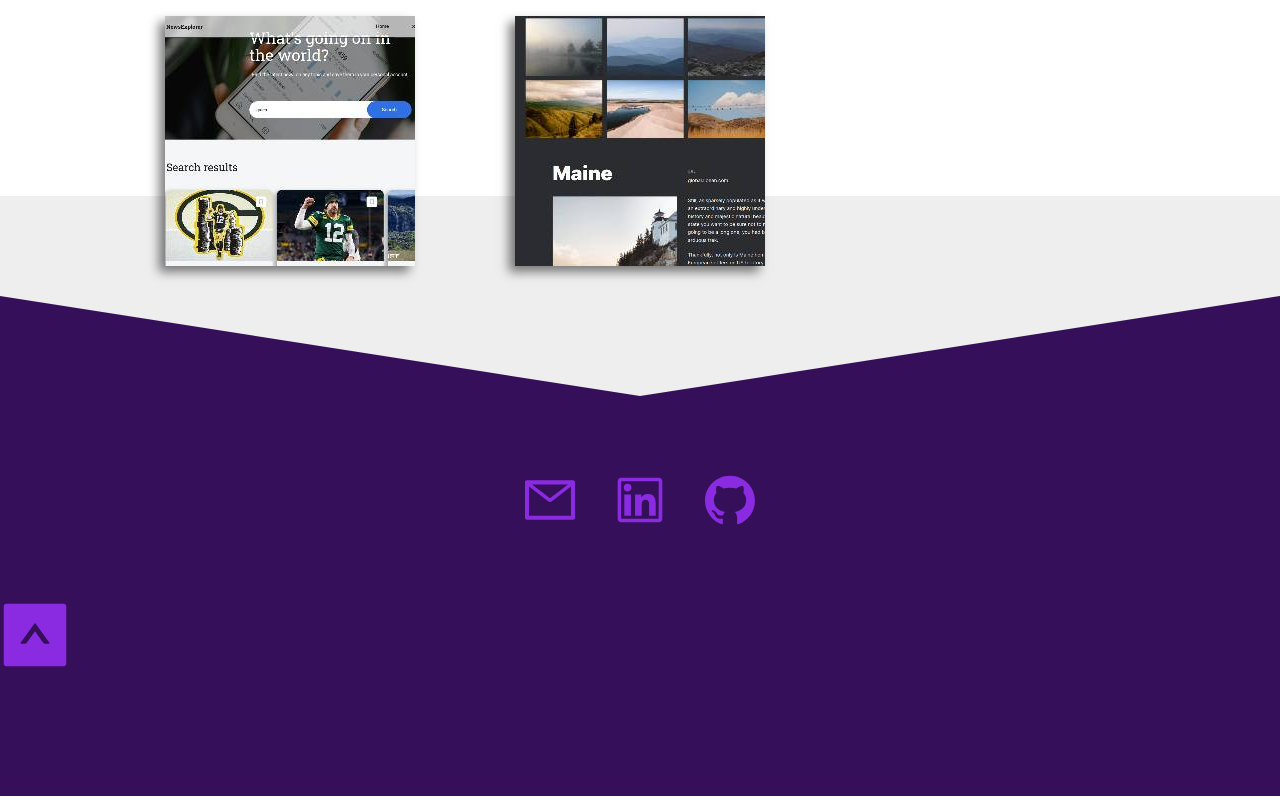
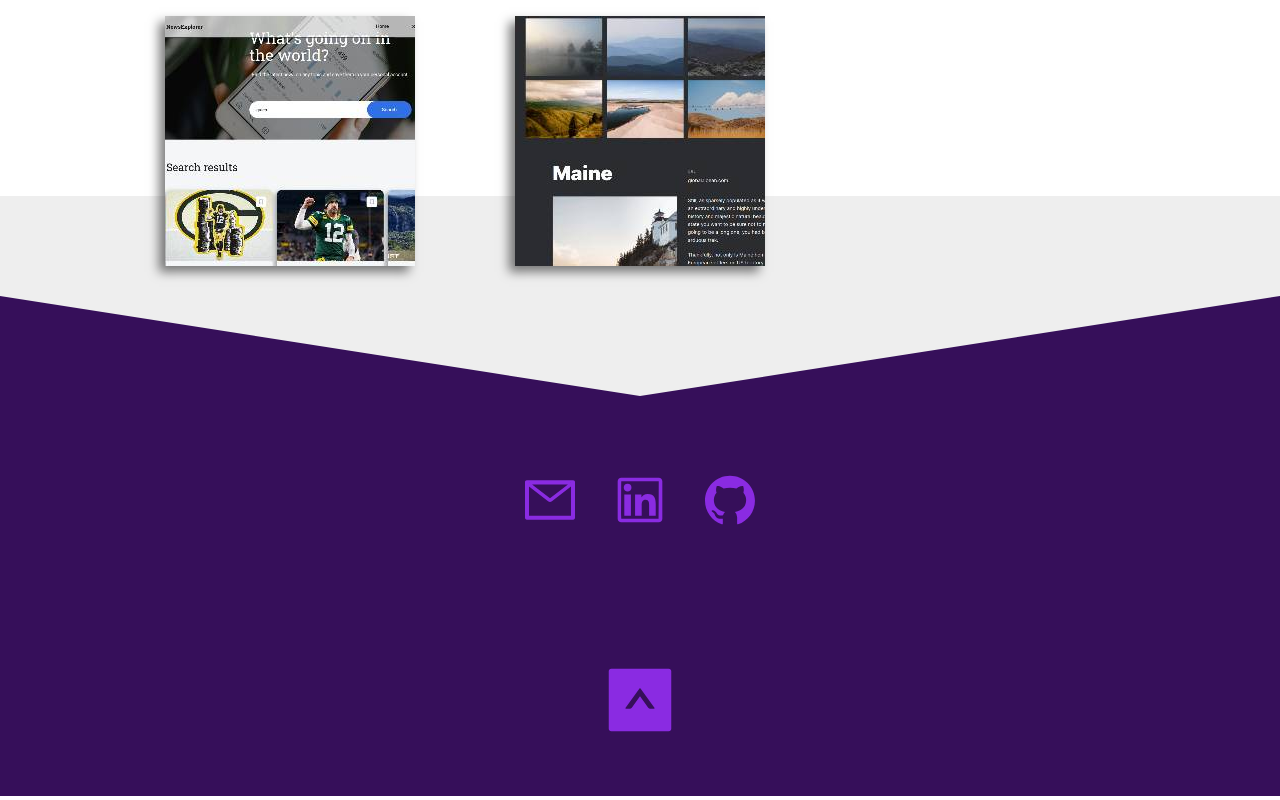
Before and after one commit to bar-amit/bar-amit.github.io, a React (Create React App) app: page / in a window 1280 px wide. Shown: the part 1660-2460 px from the top of the page. Built offline with nearby package versions, Linux system fonts and the light colour scheme.

Commit message:
feat: scroll

```diff
--- a/package.json
+++ b/package.json
@@ -12,6 +12,7 @@
     "react": "^17.0.2",
     "react-dom": "^17.0.2",
     "react-scripts": "5.0.0",
+    "react-scroll": "^1.8.6",
     "web-vitals": "^2.1.4"
   },
   "scripts": {
--- a/src/App.css
+++ b/src/App.css
@@ -206,9 +206,13 @@
   opacity: 0.5;
 }
 
-.footer__arrow {
+.footer__container {
   width: 100%;
   height: 200px;
+  display: flex;
+  flex-direction: column;
+  justify-content: center;
+  align-items: center;
 }
 
 .footer__arrow svg:hover {
--- a/src/App.js
+++ b/src/App.js
@@ -1,4 +1,5 @@
 import Header from "./components/Header/Header";
+import { animateScroll as scroll } from "react-scroll";
 import {
   UpSquareFilled,
   MailOutlined,
@@ -20,7 +21,7 @@ function App() {
     <div className="app">
       <Header />
       <main className="main">
-        <section className="about">
+        <section className="about" name="about">
           <h2 className="about__title">Who am I?</h2>
           <p className="about__text">
             An up and coming web developer. Always learning and expending my
@@ -138,8 +139,13 @@ function App() {
             </a>
           </li>
         </ul>
-
-        <UpSquareFilled style={arrowStyles} className="footer__arrow" />
+        <div className="footer__container">
+          <UpSquareFilled
+            style={arrowStyles}
+            className="footer__arrow"
+            onClick={() => scroll.scrollToTop()}
+          />
+        </div>
       </footer>
     </div>
   );
--- a/src/components/Header/Header.js
+++ b/src/components/Header/Header.js
@@ -1,3 +1,4 @@
+import { Link } from "react-scroll";
 import BubblesGenerator from "../BubblesGenerator/BubblesGenarator";
 import "./Header.css";
 
@@ -9,9 +10,9 @@ function Header() {
         Hello, My name is <span className="header__highlight">Bar Amit</span>.
       </h1>
       <p className="header__description"> I am a full-stack web developer.</p>
-      <button className="header__button" type="button">
+      <Link className="header__button" to="about" smooth={true}>
         About me
-      </button>
+      </Link>
     </header>
   );
 }
```
Also changed, not shown: 1 other file (tests, documents, lock files or other folders).
